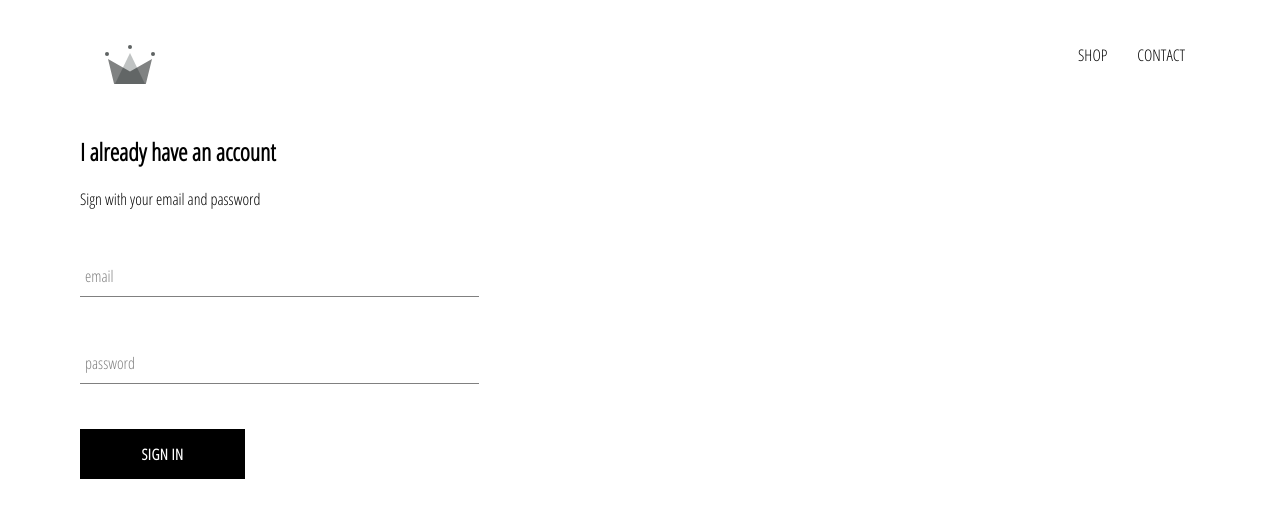
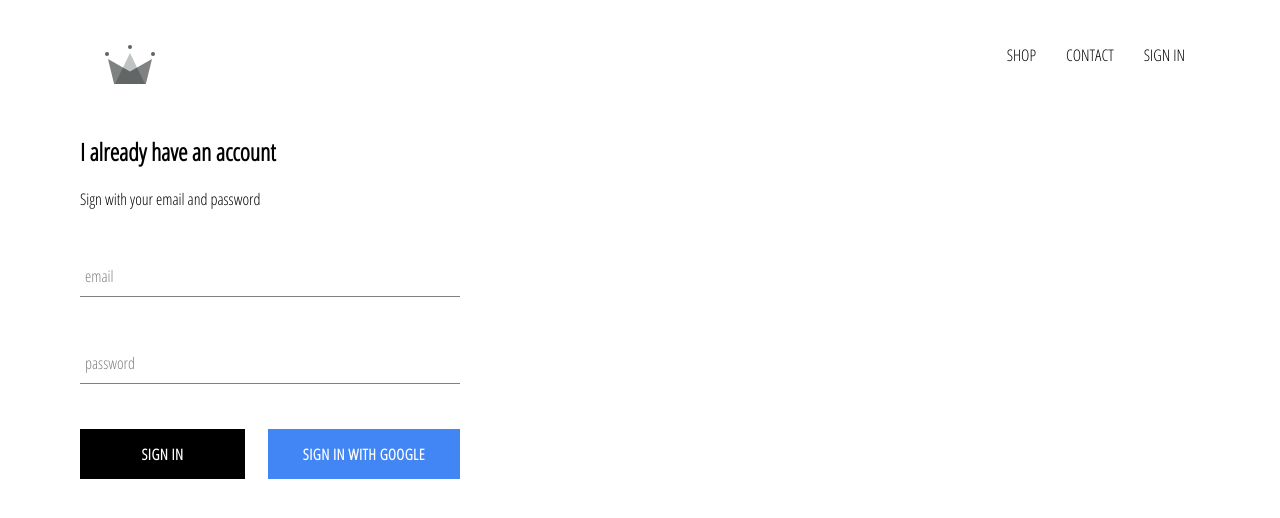
Before and after one commit to mmhasnat17/apparel-website, a React (Create React App) app: page /signin in a window 1280 px wide. Shown: the top 518 px of the page. Built offline with nearby package versions, Linux system fonts and the light colour scheme; no server answers.

Commit message:
integratedfirebase into application, created sign in page with sign in component and sign in with google

```diff
--- a/package.json
+++ b/package.json
@@ -6,6 +6,7 @@
     "@testing-library/jest-dom": "^4.2.4",
     "@testing-library/react": "^9.3.2",
     "@testing-library/user-event": "^7.1.2",
+    "firebase": "^7.23.0",
     "node-sass": "^4.14.1",
     "react": "^16.13.1",
     "react-dom": "^16.13.1",
--- a/src/App.css
+++ b/src/App.css
@@ -7,3 +7,7 @@ a {
   text-decoration: none;
   color: black;
 }
+
+* {
+  box-sizing: border-box;
+}
--- a/src/App.js
+++ b/src/App.js
@@ -7,11 +7,34 @@ import Homepage from "./pages/homepage/homepage.component";
 import ShopPage from "./pages/shop/shop.component";
 import SignInAndSignUpPage from "./pages/sign-in-and-sign-out/sign-in-and-sign-out.component";
 import Header from "./components/header/header.component";
+import { auth } from "./firebase/firebase.utils";
 
-function App() {
+class App extends React.Component {
+  constructor() {
+    super();
+
+    this.state = {
+      currentUser: null,
+    };
+  }
+
+  unsubscribeFromAuth = null;
+
+  componentDidMount() {
+    this.unsubscribeFromAuth = auth.onAuthStateChanged((user) => {
+      this.setState({ currentUser: user });
+      console.log(user);
+    });
+  }
+
+  componentWillUnmount() {
+    this.unsubscribeFromAuth();
+  }
+
+  render() {
     return (
       <div>
-      <Header />
+        <Header currentUser={this.state.currentUser} />
         <Switch>
           <Route exact path="/" component={Homepage} />
           <Route path="/shop" component={ShopPage} />
@@ -20,5 +43,6 @@ function App() {
       </div>
     );
   }
+}
 
 export default App;
--- a/src/components/custom-button/custom-button.component.jsx
+++ b/src/components/custom-button/custom-button.component.jsx
@@ -2,8 +2,11 @@ import React from "react";
 
 import "./custom-button.style.scss";
 
-const CustomButton = ({ children, ...otherProps }) => (
-  <button className="custom-button" {...otherProps}>
+const CustomButton = ({ children, isGoogleSignIn, ...otherProps }) => (
+  <button
+    className={`${isGoogleSignIn ? "google-sign-in" : ""} custom-button`}
+    {...otherProps}
+  >
     {children}
   </button>
 );
--- a/src/components/custom-button/custom-button.style.scss
+++ b/src/components/custom-button/custom-button.style.scss
@@ -19,4 +19,14 @@
     color: black;
     border: 1px solid black;
   }
+
+  &.google-sign-in {
+    background-color: #4285f4;
+    color: white;
+
+    &:hover {
+      background-color: #357ae8;
+      border: none;
+    }
+  }
 }
--- a/src/components/header/header.component.jsx
+++ b/src/components/header/header.component.jsx
@@ -1,12 +1,14 @@
 import React from "react";
 
 import { Link } from "react-router-dom";
+
+import { auth } from "../../firebase/firebase.utils";
 
 import { ReactComponent as Logo } from "../../assets/crown.svg";
 
 import "./header.style.scss";
 
-const Header = () => (
+const Header = ({ currentUser }) => (
   <div className="header">
     <Link className="logo-container" to="/">
       <Logo className="logo" />
@@ -18,6 +20,19 @@ const Header = () => (
       <Link className="option" to="/shop">
         CONTACT
       </Link>
+      <Link>
+        {currentUser ? (
+          <div className="option" onClick={() => auth.signOut()}>
+            {" "}
+            SIGN OUT{" "}
+          </div>
+        ) : (
+          <Link className="option" to="signin">
+            {" "}
+            SIGN IN{" "}
+          </Link>
+        )}
+      </Link>
     </div>
   </div>
 );
--- a/src/components/header/header.style.scss
+++ b/src/components/header/header.style.scss
@@ -20,6 +20,7 @@
 
     .option {
       padding: 10px 15px;
+      cursor: pointer;
     }
   }
 }
--- a/src/components/sign-in/sign-in.component.jsx
+++ b/src/components/sign-in/sign-in.component.jsx
@@ -2,6 +2,8 @@ import React from "react";
 
 import FormInput from "../form-input/form-input.component";
 import CustomButton from "../custom-button/custom-button.component";
+
+import { signInWithGoogle } from "../../firebase/firebase.utils";
 
 import "./sign-in.style.scss";
 
@@ -52,7 +54,12 @@ class SignIn extends React.Component {
             required
           />
 
-          <CustomButton type="submit"> Sign In </CustomButton>
+          <div className="buttons">
+            <CustomButton type="submit"> Sign In </CustomButton>
+            <CustomButton onClick={signInWithGoogle} isGoogleSignIn>
+              Sign In with Google
+            </CustomButton>
+          </div>
         </form>
       </div>
     );
--- a/src/components/sign-in/sign-in.style.scss
+++ b/src/components/sign-in/sign-in.style.scss
@@ -1,9 +1,13 @@
 .sign-in {
-  width: 30vw;
+  width: 380px;
   display: flex;
   flex-direction: column;
 
   .title {
     margin: 10px 0;
   }
+  .buttons {
+    display: flex;
+    justify-content: space-between;
+  }
 }
--- /dev/null
+++ b/src/firebase/firebase.utils.js
@@ -0,0 +1,25 @@
+import firebase from "firebase/app";
+import "firebase/firestore";
+import "firebase/auth";
+
+const config = {
+  apiKey: "AIzaSyBKfg9TisI9hjJwibKOGKYj-bS_u87RKIs",
+  authDomain: "apparel-db-82463.firebaseapp.com",
+  databaseURL: "https://apparel-db-82463.firebaseio.com",
+  projectId: "apparel-db-82463",
+  storageBucket: "apparel-db-82463.appspot.com",
+  messagingSenderId: "972601399911",
+  appId: "1:972601399911:web:d2db403e3afcef0005d2c2",
+  measurementId: "G-3E5TTY7K2Q",
+};
+
+firebase.initializeApp(config);
+
+export const auth = firebase.auth();
+export const firestore = firebase.firestore();
+
+const provider = new firebase.auth.GoogleAuthProvider();
+provider.setCustomParameters({ prompt: "select_account" });
+export const signInWithGoogle = () => auth.signInWithPopup(provider);
+
+export default firebase;
```
Also changed, not shown: 1 other file (tests, documents, lock files or other folders). Lines whose indentation alone changed are shown as unchanged.
